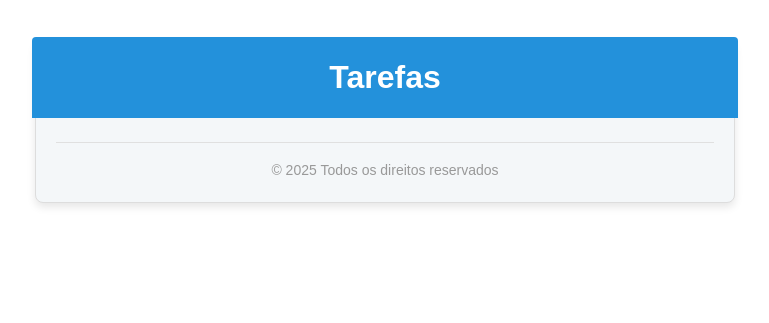
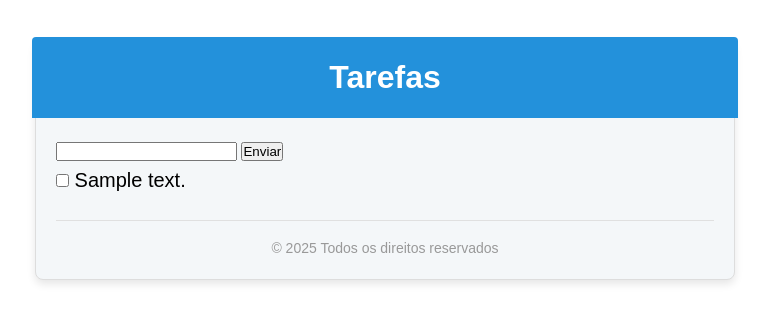
Before and after one commit to JuniorrBraga/todo-list, a Flask app: page / in a window 1280 px wide. Shown: the top 323 px of the page, without its empty margins (255-1024 px from the left). Run offline with Flask 3, Linux system fonts and the light colour scheme; tables that the repository leaves empty hold one stand-in row (values such as "Sample post").

Commit message:
tasks funcionando

```diff
--- a/app/routes.py
+++ b/app/routes.py
@@ -1,9 +1,18 @@
-from flask import Blueprint, render_template
+from flask import Blueprint, render_template, request, redirect, url_for
 from .models import Task
+from . import db
 
 main = Blueprint('main', __name__)
 
 @main.route('/')
 def home():
     lista_de_tarefas = Task.query.all()
-    return render_template('home.html', task=lista_de_tarefas)
+    return render_template('home.html', tasks=lista_de_tarefas)
+
+@main.route('/add', methods=['POST'])
+def add_task():
+    text_form = request.form['content']
+    nova_tarefa = Task(content=text_form)
+    db.session.add(nova_tarefa)
+    db.session.commit()
+    return redirect(url_for('main.home'))
--- a/app/templates/home.html
+++ b/app/templates/home.html
@@ -13,6 +13,11 @@
         <header class="todo-header">
             <h1>Tarefas</h1>
         </header>
+
+        <form action="/add" method="post">
+            <input type="text" name="content">
+            <button type="submit">Enviar</button>
+        </form>
 
         <ul class="task-list">
 
```
